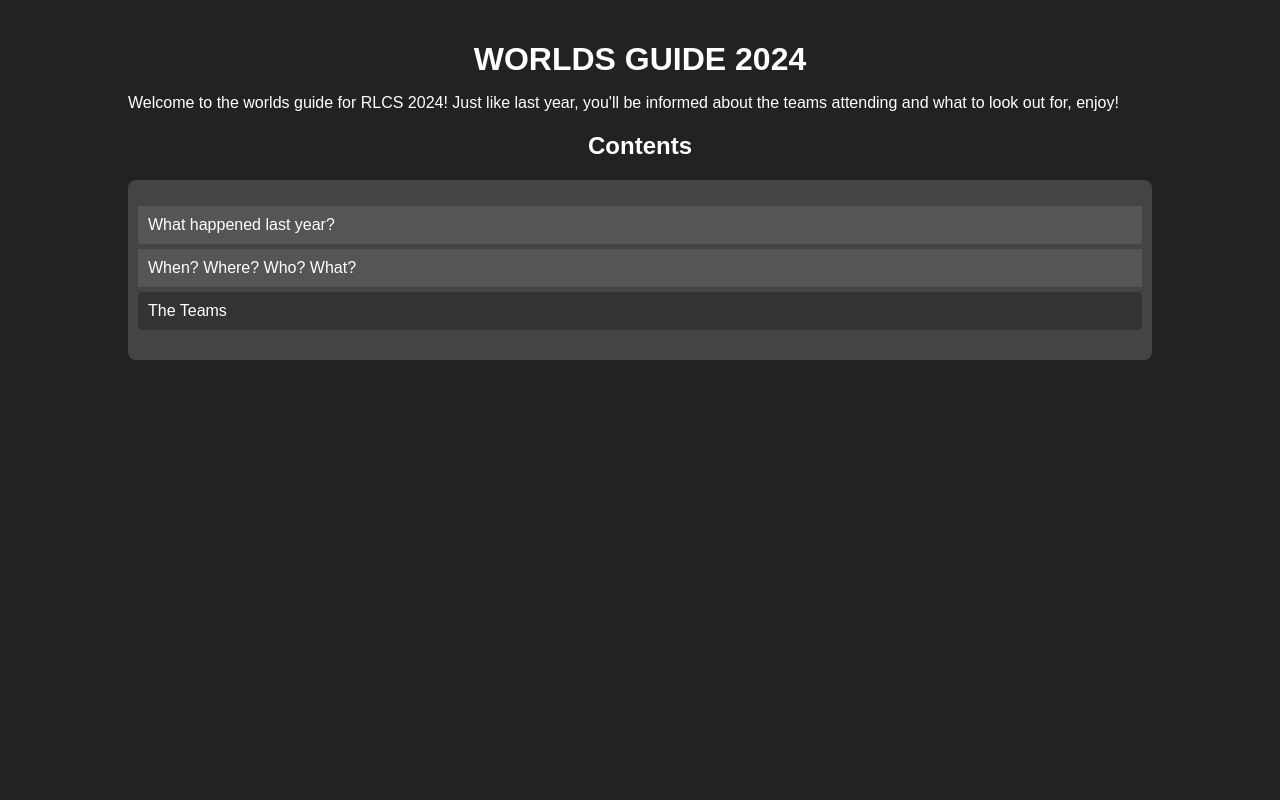
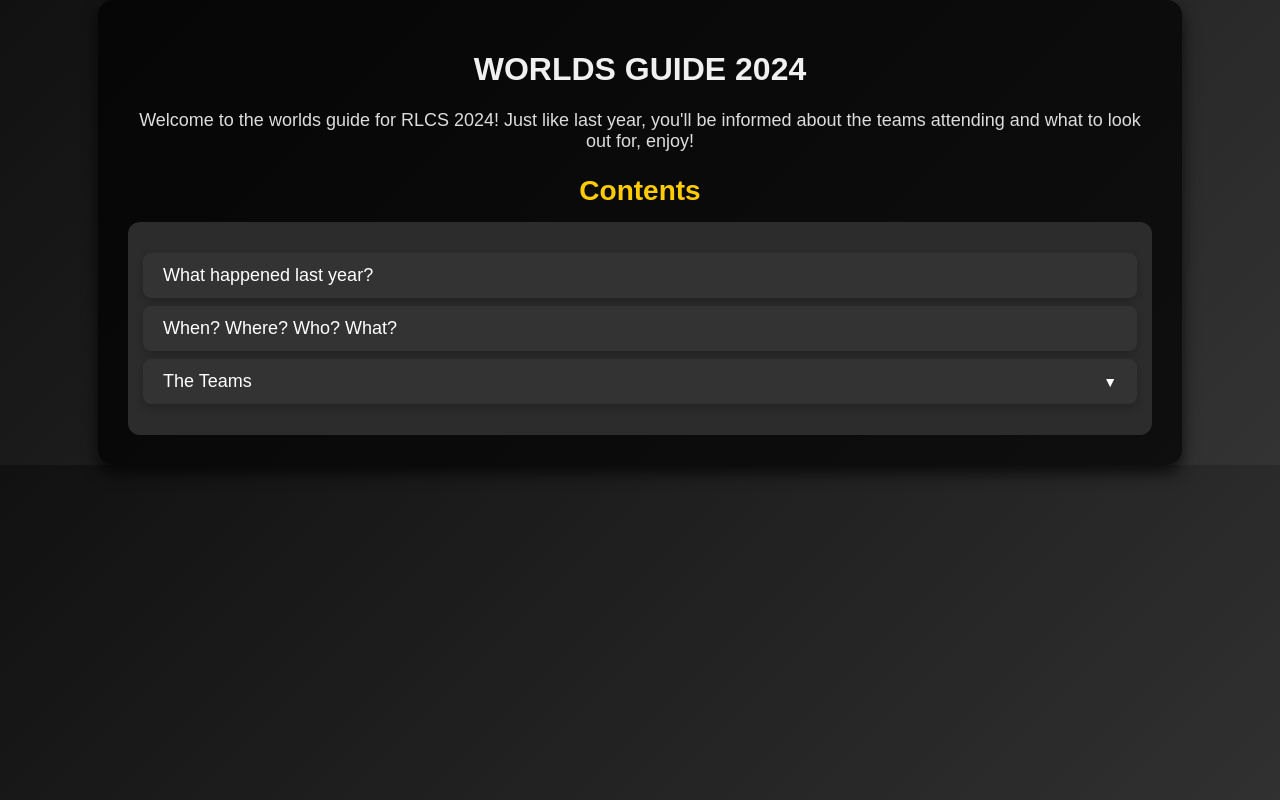
Before and after one commit to FLAWArisu/RLCS-GUIDE-2024, a plain HTML site: page index.html in a window 1280 px wide. Drawn offline with Linux system fonts and the light colour scheme.

Commit message:
update index

```diff
--- a/index.html
+++ b/index.html
@@ -6,66 +6,45 @@
     <title>Worlds Guide 2024</title>
     <style>
         body {
-            font-family: Arial, sans-serif;
-            background-color: #222;
+            font-family: 'Arial', sans-serif;
+            background-color: #1a1a1a;
             color: white;
             margin: 0;
             padding: 0;
+            background: linear-gradient(135deg, #111, #333);
         }
 
         h1, h2 {
             text-align: center;
+            color: #f0f0f0;
         }
 
         .container {
             width: 80%;
             margin: auto;
-            padding: 20px;
+            padding: 30px;
+            background-color: rgba(0, 0, 0, 0.7);
+            border-radius: 15px;
+            box-shadow: 0 8px 16px rgba(0, 0, 0, 0.7);
         }
 
-        .dropdown {
-            background-color: #333;
-            padding: 10px;
-            border-radius: 5px;
-            margin-bottom: 20px;
-        }
-
-        .dropdown a {
+        .container p {
+            text-align: center;
+            font-size: 18px;
             color: #ddd;
-            padding: 12px;
-            text-decoration: none;
-            display: block;
-            font-size: 18px;
-        }
-
-        .dropdown a:hover {
-            background-color: #575757;
-        }
-
-        .dropdown-content {
-            display: none;
-            background-color: #444;
-            padding-left: 20px;
-        }
-
-        .dropdown:hover .dropdown-content {
-            display: block;
-        }
-
-        h1 {
-            color: #fff;
-            margin-bottom: 10px;
         }
 
         .contents-header {
-            font-size: 24px;
+            font-size: 28px;
             font-weight: bold;
+            color: #ffcc00;
+            margin-bottom: 15px;
         }
 
         .contents-bar {
-            background-color: #444;
-            padding: 10px;
-            border-radius: 8px;
+            background-color: #2c2c2c;
+            padding: 15px;
+            border-radius: 12px;
             color: white;
         }
 
@@ -75,18 +54,67 @@
         }
 
         ul li {
-            padding: 10px;
-            background-color: #555;
-            margin-bottom: 5px;
+            padding: 12px 20px;
+            background-color: #333;
+            margin-bottom: 8px;
+            border-radius: 8px;
+            font-size: 18px;
+            transition: all 0.3s ease;
+            box-shadow: 0 4px 8px rgba(0, 0, 0, 0.2);
+            position: relative;
+            overflow: hidden;
+        }
+
+        ul li:hover {
+            background-color: #444;
+            box-shadow: 0 6px 12px rgba(0, 0, 0, 0.3);
+        }
+
+        .dropdown {
+            position: relative;
             cursor: pointer;
         }
 
-        ul li:hover {
-            background-color: #666;
+        .dropdown-content {
+            display: none;
+            position: relative;
+            margin-top: 10px;
         }
 
+        .dropdown-content li {
+            background-color: #222;
+            margin-bottom: 5px;
+            padding-left: 30px;
+            transition: all 0.3s ease;
+        }
+
+        .dropdown-content li:hover {
+            background-color: #333;
+        }
+
+        .dropdown:hover .dropdown-content {
+            display: block;
+        }
+
+        .dropdown:after {
+            content: "▼";
+            position: absolute;
+            right: 20px;
+            top: 50%;
+            transform: translateY(-50%);
+            font-size: 14px;
+            transition: transform 0.3s ease;
+        }
+
+        .dropdown:hover:after {
+            transform: translateY(-50%) rotate(180deg);
+        }
+
+        /* Hover effect for the dropdown */
         ul li ul li {
             background-color: #333;
+            border-radius: 6px;
+            padding: 8px 20px;
         }
 
         ul li ul li:hover {
```
